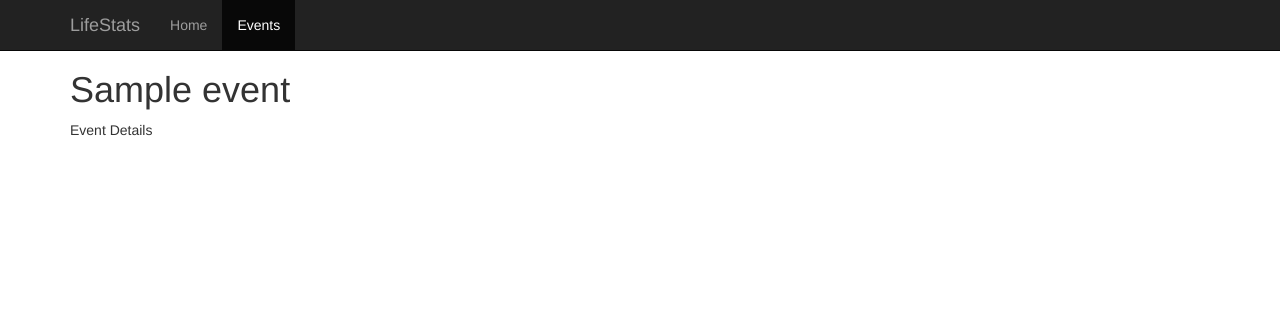
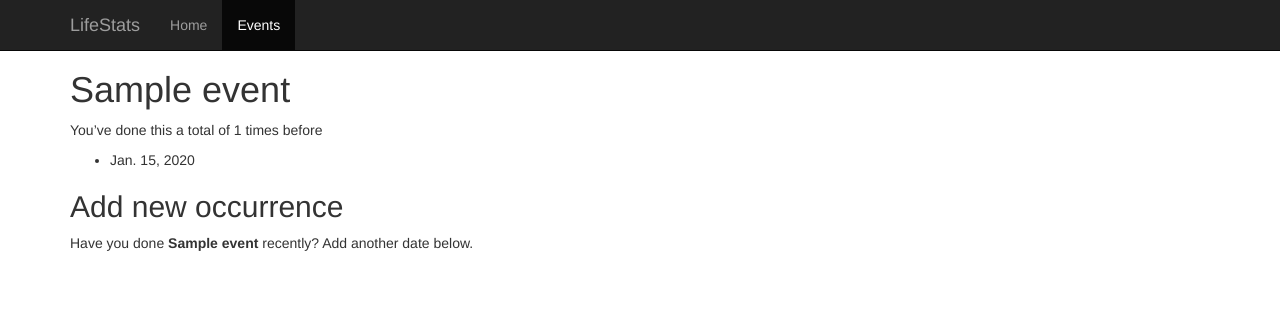
Before and after one commit to cjmaynar/life-stats, a Django app: page /events/1/ in a window 1280 px wide. Shown: the top 311 px of the page. Run offline with Django 3.2, Linux system fonts and the light colour scheme; tables that the repository leaves empty hold one stand-in row (values such as "Sample post"); some libraries are stand-ins or nearby versions.

Commit message:
Small changes; add order to Occurances, some template changes

```diff
--- a/lifestats/events/models.py
+++ b/lifestats/events/models.py
@@ -19,6 +19,9 @@ class Occurence(models.Model):
     '''The dates you did this event'''
     date = models.DateField()
 
+    class Meta:
+        ordering = ['-date']
+
 
 class Category(models.Model):
     '''Events belong to a category, such as personal
--- a/lifestats/events/templates/event_detail.html
+++ b/lifestats/events/templates/event_detail.html
@@ -5,5 +5,17 @@
 
 {% block content %}
 <h1>{{ event.name }}</h1>
-<p>Event Details</p>
+{% for o in event.occurrences.all %}
+    {% if forloop.first %}
+    <p>You&rsquo;ve done this a total of {{ event.occurrences.all.count }} times before</p>
+    <ul>
+    {% endif %}
+        <li>{{ o.date }}</li>
+    {% if forloop.last %}
+    </ul>
+    {% endif %}
+{% endfor %}
+
+<h2>Add new occurrence</h2>
+<p>Have you done <strong>{{ event.name }}</strong> recently? Add another date below.</p>
 {% endblock %}
--- a/lifestats/events/templates/events.html
+++ b/lifestats/events/templates/events.html
@@ -4,13 +4,15 @@
 {% block events_active %}class="active"{% endblock %}
 
 {% block content %}
-<h1>Hi</h1>
+<h1>Your Events</h1>
+<p>You&rsquo;re tracking a total of {{ events.count }} event{{ events.count|pluralize:'s' }}.</p>
 <ul>
 {% for event in events %}
-    <li><a href="{% url 'event_detail' event.id %}">{{ event }}</a></li>
+<li><a href="{% url 'event_detail' event.id %}">{{ event }}</a> &ndash; done {{ event.occurrences.all.count }} time{{ event.occurrences.all.count|pluralize }}.</li>
 {% empty %}
     <li>No events</li>
 {% endfor %}
 </ul>
+<h2>Something new to add?</h2>
 <p><a href="{% url 'event_create' %}">Create Event</a></p>
 {% endblock %}
--- a/lifestats/events/views.py
+++ b/lifestats/events/views.py
@@ -12,6 +12,7 @@ from .models import Event, Occurence, Category
 from .forms import CreateEventForm
 
 class Events(LoginRequiredMixin, ListView):
+    '''Some basic info about all a user's events'''
     template_name = "events.html"
     model = Event
 
@@ -22,11 +23,13 @@ class Events(LoginRequiredMixin, ListView):
 
 
 class EventDetail(LoginRequiredMixin, DetailView):
+    '''See the detailed information for a specific event'''
     template_name = "event_detail.html"
     model = Event
 
 
 class CreateEvent(LoginRequiredMixin, CreateView):
+    '''Used to generate new events'''
     template_name = "create_event.html"
     model = Event
     form_class = CreateEventForm
@@ -36,11 +39,7 @@ class CreateEvent(LoginRequiredMixin, CreateView):
         return { 'user': self.request.user }
 
 class Typeahead(LoginRequiredMixin, View):
+    '''A AJAX view for generating the Typeahead dropdown'''
     def get(self, request):
-        categories = Category.objects.all()
-        data = []
-        for category in categories:
-            data.append(category.name)
-
-
+        data = [c.name for c in Category.objects.all()]
         return HttpResponse(json.dumps(data), content_type="application/json")
```
Also changed, not shown: lifestats/events/forms.py (+6 -1 lines), lifestats/core/static/css/base.css (renamed from lifestats/events/static/css/base.css).
